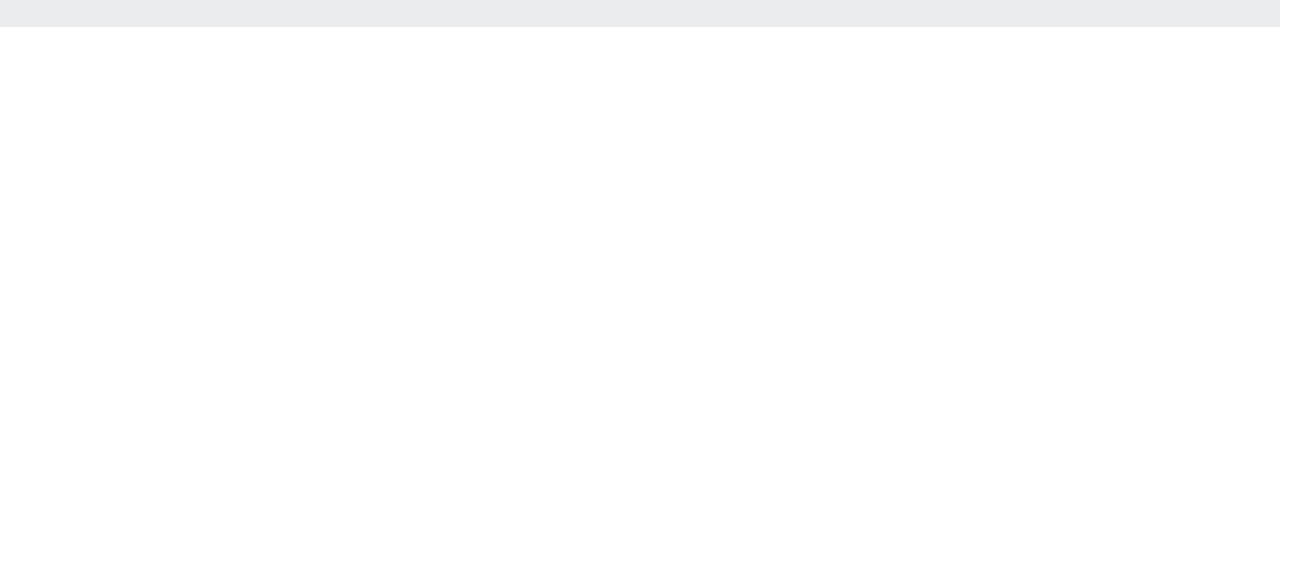
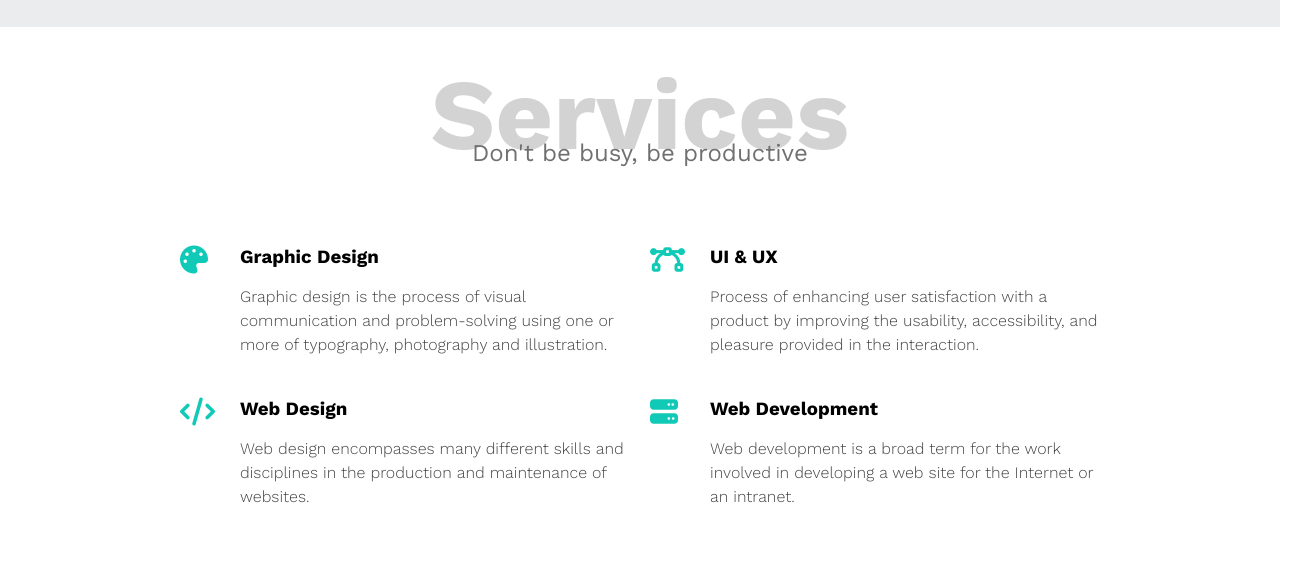
Before and after one commit to arsoby/-ABDULRHAMAN-ALSOBY-arsoby-0-followers-2-following-Find-a-repository-HTML-CSS-template-two, a plain HTML site: page index.html in a window 1280 px wide. Shown: the part 1260-1832 px from the top of the page, 1312 px wide, since content can reach past the window. Before the commit the page ends 1287 px from the top, so only its background shows below. Drawn offline with nearby package versions, Linux system fonts and the light colour scheme.

Commit message:
Add Service Section

```diff
--- a/css/style.css
+++ b/css/style.css
@@ -8,7 +8,7 @@
   --primaryColor: #10cab7;
   --secendaryColor: #2c4755;
   --sectionHeadingColor: #ebeced;
-  --secendaryFontColor:#333333;
+  --secendaryFontColor:#444444;
   --paddingSection:30px;
 }
 
@@ -22,11 +22,33 @@ body {
   padding-right: 20px;
 }
 
-/* Mobile Screen */
+/* Start My Component  */
+.section-heading{
+  margin: 0;
+  font-size: 100px;
+  color: lightgray;
+  text-align: center;
+}
+.section-slogan{
+  margin: -32px;
+  font-size: 24px;
+text-align: center;
+color: #707070;
+}
+/* End My Component  */
+/* Start Multiple Screens */
 
+ /* Mobile Screen */
 @media (min-width: 320px) {
   .container {
     width: 95%;
+  }
+  .section-heading{
+    font-size: 50px;
+  }
+  .section-slogan{
+    font-size: 12px;
+    margin: -15px;
   }
 }
 /* Tablet Screen */
@@ -34,14 +56,32 @@ body {
   .container {
     width: 85%;
   }
+  .section-heading{
+    font-size: 75px;
+  }
+  .section-slogan{
+    font-size: 18px;
+    margin: -25px;
+
+  }
 }
 /* Labtop Screen */
 @media (min-width: 1024px) {
   .container {
     width: 75%;
   }
+  .section-heading{
+    font-size: 100px;
+  }
+  .section-slogan{
+    font-size: 24px;
+    margin: -32px;
+
+  }
 }
+/* End Multiple Screens */
 /* End Global Roles */
+
 /* Start Header  */
 header{
   padding: calc(var(--paddingSection)/2) 0;
@@ -148,7 +188,7 @@ header .header-links nav a:not(:last-child){
   text-align: center;
 }
 /* End Landing Section  */
-/* Start Features Sectio */
+/* Start Features Section */
 .features{
   background-color: var(--sectionHeadingColor);
   padding: var(--paddingSection) 0;
@@ -175,4 +215,70 @@ color: var(--secendaryFontColor);
 line-height: 2rem;
 text-align: center;
 }
-/* End Features Sectio */
+/* End Features Section */
+/* Start Services Section  */
+.services{
+  position: relative;
+  padding: var(--paddingSection) 0;
+}
+.services .container{
+  margin-top: calc(30px + var(--paddingSection)*2.5);
+  display:grid ;
+  grid-template-columns: repeat(auto-fill,minmax(300px,1fr))  ;
+  column-gap: 20px;
+}
+
+.services .container .serv{
+  display: grid;
+  grid-template-areas: "icon heading " " . content ";
+  column-gap: 25px;
+  margin-bottom: 20px;
+  align-items: end;
+
+}
+.services .container .serv i{
+  color: var(--primaryColor);
+  position: relative;
+  top: 5px;
+  width: 35px;
+  grid-area: icon;
+  font-size: 28px;
+}
+.services .container .serv h3{
+  grid-area: heading;
+  margin: 0;
+}
+.services .container .serv p{
+  grid-area: content;
+  color: var(--secendaryFontColor);
+  font-weight: lighter;
+  font-size: 16px;
+  line-height: 1.5;
+}
+.services .container figure{
+position: relative;
+margin: 1px;
+}
+.services .container figure img{
+  transform: scale(0.9);
+  width: 100%;
+  height: 100%;
+  object-fit: fill;
+  border:  1px solid black;
+}
+.services .container figure::before{
+  content: '';
+  position: absolute;
+  right:  -25px;
+  top: -25px;
+  background-color: var(--secendaryColor);
+  width:85px;
+  height: calc(100% + 50px);
+  z-index: -1;
+}
+@media(max-width:1307px){
+  .services .container figure{
+    display: none;
+  }
+}
+/* End Services Section  */
--- a/index.html
+++ b/index.html
@@ -52,19 +52,22 @@
     <!-- Start Features Section -->
     <section class="features">
       <section class="container">
-        <article class="feat"><i class="fa-solid fa-brain"></i>
+        <article class="feat">
+          <i class="fa-solid fa-brain"></i>
           <h3>Tell Us Your Idea</h3>
           <p>Lorem ipsum dolor sit amet consectetur adipisicing elit. Reprehenderit quos id suscipit ratione quis autem
             praesentium ex corporis, reiciendis voluptas inventore consectetur velit repellat eveniet consequatur
             molestias obcaecati fugit modi?</p>
         </article>
-        <article class="feat"><i class="fa-solid fa-wand-magic-sparkles"></i>
+        <article class="feat">
+          <i class="fa-solid fa-wand-magic-sparkles"></i>
           <h3>We Will Do All The Work</h3>
           <p>Lorem ipsum, dolor sit amet consectetur adipisicing elit. At asperiores eligendi quos, repellendus
             reprehenderit similique voluptatibus doloremque nisi animi deserunt! Praesentium est iure consequuntur
             aperiam earum dolorum atque itaque doloremque?</p>
         </article>
-        <article class="feat"><i class="fa-solid fa-globe"></i>
+        <article class="feat">
+          <i class="fa-solid fa-globe"></i>
           <h3>Your Product is Worldwide</h3>
           <p>Lorem ipsum dolor sit amet consectetur adipisicing elit. Aliquid ut neque quia tempora nostrum natus
             dignissimos laborum obcaecati, molestiae accusamus possimus, itaque delectus illum perferendis!
@@ -73,6 +76,49 @@
       </section>
     </section>
     <!-- End Features Section  -->
+    <!-- Start Services Section  -->
+    <section class="services">
+      <h2 class=section-heading>Services</h2>
+      <p class="section-slogan">Don't be busy, be productive</p>
+      <section class="container">
+
+        <article class="col">
+          <article class="serv">
+            <i class="fa-solid fa-palette"></i>
+            <h3>Graphic Design</h3>
+            <p>Graphic design is the process of visual communication and problem-solving using one or more of
+              typography,
+              photography and illustration.</p>
+          </article>
+          <article class="serv">
+            <i class="fa-solid fa-code"></i>
+            <h3>Web Design</h3>
+            <p>Web design encompasses many different skills and disciplines in the production and maintenance of
+              websites.
+            </p>
+          </article>
+        </article>
+        <article class="col">
+          <article class="serv">
+            <i class="fa-solid fa-bezier-curve"></i>
+            <h3>UI & UX</h3>
+            <p>Process of enhancing user satisfaction with a product by improving the usability, accessibility, and
+              pleasure provided in the interaction.</p>
+          </article>
+          <article class="serv">
+            <i class="fa-solid fa-server"></i>
+            <h3>Web Development</h3>
+            <p>Web development is a broad term for the work involved in developing a web site for the Internet or an
+              intranet.</p>
+          </article>
+        </article>
+        <figure>
+          <!-- this image from https://www.flux-academy.com/blog/20-wireframe-examples-for-web-design -->
+          <img src="./images/wireframe.png" alt="">
+        </figure>
+      </section>
+    </section>
+    <!-- End Services Section  -->
   </main>
   <footer></footer>
 </body>
```
Also changed, not shown: images/wireframe.png (added).
